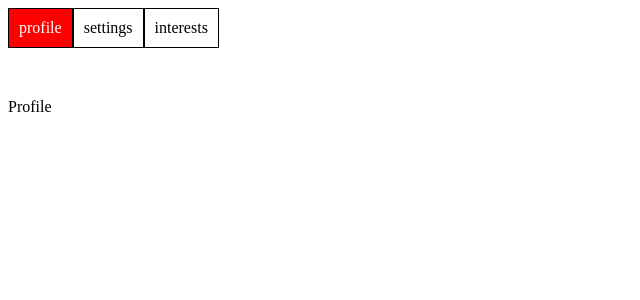
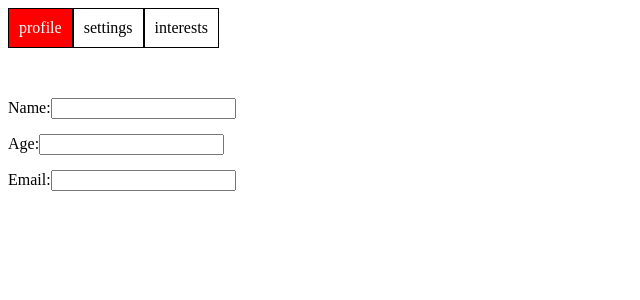
Before and after one commit to bhargavgopal-lanke/Interview-Preparation, a React (Create React App) app in the folder app/: page / in a window 1280 px wide. Shown: the top 300 px of the page, without its empty margins (0-640 px from the left). Built offline with nearby package versions, Linux system fonts and the light colour scheme.

Commit message:
updating the profile info

```diff
--- a/app/src/App.css
+++ b/app/src/App.css
@@ -24,3 +24,7 @@
 .tabs {
   padding: 10px;
 }
+
+.form-group {
+  margin-bottom: 15px;
+}
--- a/app/src/App.js
+++ b/app/src/App.js
@@ -6,6 +6,12 @@ import "./App.css";
 
 function App() {
   const [activeTabs, showActiveTabs] = useState(0);
+
+  const { data, setData } = useState({
+    name: "Bhargav",
+    age: "29",
+    email: "bhargavgopallanke@gmail.com",
+  });
 
   const tabs = [
     {
@@ -33,7 +39,7 @@ function App() {
               <div
                 onClick={() => showActiveTabs(index)}
                 className={index !== activeTabs ? null : "active"}
-                style={{padding: "10px"}}
+                style={{ padding: "10px" }}
               >
                 {t.name}
               </div>
@@ -42,7 +48,7 @@ function App() {
         })}
       </div>
       <div className="tabs-sec-body">
-        <ActiveComponent />
+        <ActiveComponent data={data} setData={() => setData} />
       </div>
     </div>
   );
--- a/app/src/Swiggy_interview_Quetion/profile.jsx
+++ b/app/src/Swiggy_interview_Quetion/profile.jsx
@@ -1,11 +1,40 @@
-import React from 'react'
+import React from "react";
 
-const Profile = () => {
+const Profile = ({ data, setData }) => {
+  // optional chaining
+  const { name, age, email } = data || {};
+
+  console.log(data)
+
+  const handleChange = (e) => {
+    const { name, value } = e.target;
+    setData((prevState) => ({
+      ...prevState,
+      [name]: value,
+    }));
+  };
+
   return (
     <div>
-      Profile
+      <div className="form-group">
+        <label>Name:</label>
+        <input type="text" name="name" value={name} onChange={handleChange} />
+      </div>
+      <div className="form-group">
+        <label>Age:</label>
+        <input type="number" name="age" value={age} onChange={handleChange} />
+      </div>
+      <div className="form-group">
+        <label>Email:</label>
+        <input
+          type="email"
+          name="email"
+          value={email}
+          onChange={handleChange}
+        />
+      </div>
     </div>
-  )
-}
+  );
+};
 
-export default Profile
+export default Profile;
```
